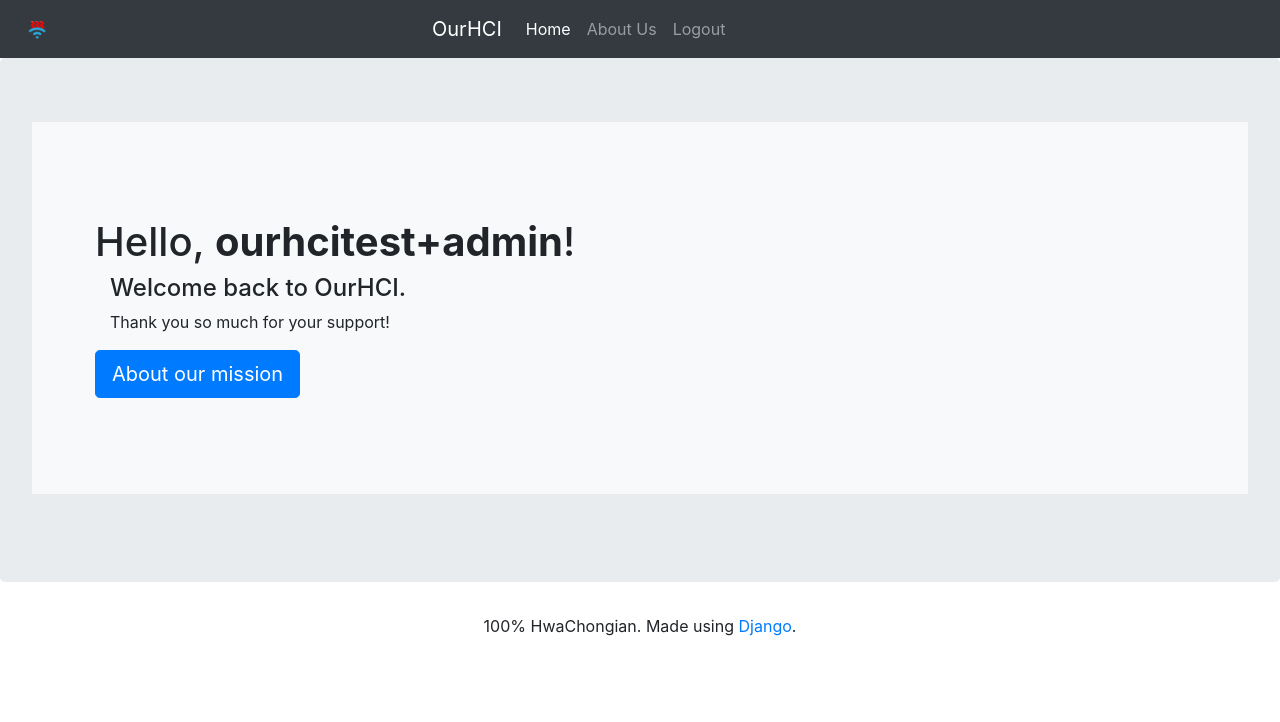
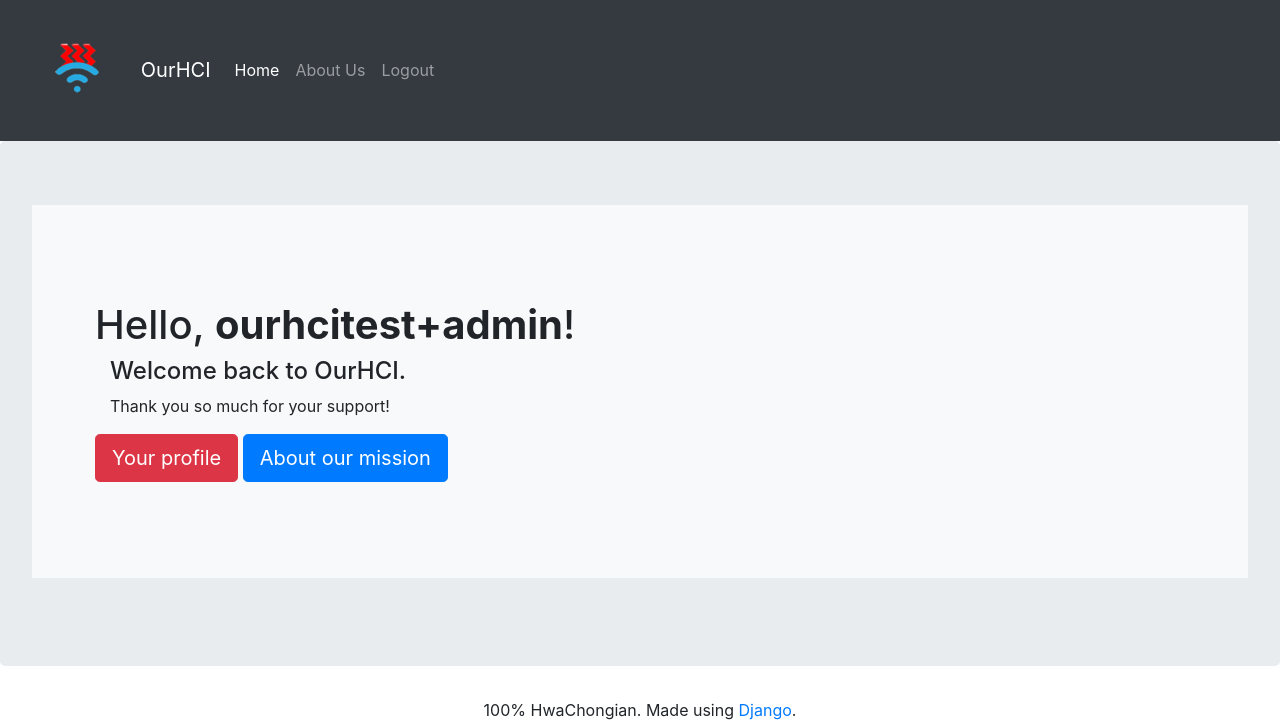
Before and after one commit to lohhaoyuan/hciprojectwork2022, a Django app: page / in a window 1280 px wide. Shown: the top 722 px of the page. Run offline with Django 4.2, Linux system fonts and the light colour scheme; a user stored in the database is signed in; data comes from the database, SQL or seed files in the repository; both versions use the stored data as it was after the commit.

Commit message:
profiles

```diff
--- a/ourhci/ourapp/static/ourapp/styles.css
+++ b/ourhci/ourapp/static/ourapp/styles.css
@@ -11,8 +11,8 @@ body{
 .needspad {
     padding:30px;
 }
-.logo{
-    max-width:10%;
+.imgsmaller{
+    max-width:40%;
     height:auto;
 }
 
--- a/ourhci/ourapp/templates/ourapp/about.html
+++ b/ourhci/ourapp/templates/ourapp/about.html
@@ -13,7 +13,7 @@
             <div aria="hy">
                 <hr>
                 <h2>LOHHAOYUAN </h2>
-                <img id="hachi" src="/static/ourapp/hy.png" alt="haoyuan's dog">
+                <img id="hachi" src="https://lh3.googleusercontent.com/ov-25V7S8UlgOdoWVWKA9D2wlitl1SOf6vAaxJOiec8PXq3DsYWF37HhDLtpmEP77-kpo759ufMs2xLa9XhC=w1642-h1784" alt="haoyuan's dog">
                 <h5><em>Web Development</em></h5>
                 <p>Hi. I do web programming. *smiles awkwardly*</p>
                 <h5>Certification, Awards and other random stuff:</h6>
@@ -29,7 +29,7 @@
                 </ul>
                 <h5>Social links:</h5>
                 <ul>
-                    <li><a href="#">OurHCI Profile</a></li>
+                    <li><a href="{% url 'profile' 'LOHHAOYUAN' %}">OurHCI Profile</a></li>
                     <li><a href="https://github.com/LHY-42">Github</a></li>
                     <li><a href="https://discordapp.com/users/lhy#6212">Discord</a></li>
 
--- a/ourhci/ourapp/templates/ourapp/index.html
+++ b/ourhci/ourapp/templates/ourapp/index.html
@@ -12,11 +12,15 @@
             <h4 class="col-md-8 fs-4">Welcome back to OurHCI.</h4>
             {% if developer == True %}
                 <p class="col-md-8 fs-4">Improve this site 40 hours a day. Now. </p>
-                <a class="btn btn-danger btn-lg" href="admin" role="button">Admin Site</a>
+                <a class="btn btn-secondary btn-lg" href="admin" role="button">Admin Site</a>
+                <br>
+                <br>
             {% else %}
                 <p class="col-md-8 fs-4">Thank you so much for your support!</p>
             {% endif %}
+            <a class="btn btn-danger btn-lg" href="{%url 'profile' user %}" role="button">Your profile</a>
             <a class="btn btn-primary btn-lg" href="{%url 'about' %}" role="button">About our mission</a>
+
             </div>
         </div>
 
--- a/ourhci/ourapp/templates/ourapp/layout.html
+++ b/ourhci/ourapp/templates/ourapp/layout.html
@@ -4,11 +4,12 @@
     <head>
         <title>OurHCI</title>
          <link href="{% static 'ourapp/styles.css' %}" rel="stylesheet">
-         <link rel="stylesheet" href="https://cdn.jsdelivr.net/npm/bootstrap@4.6.1/dist/css/bootstrap.min.css" integrity="sha384-zCbKRCUGaJDkqS1kPbPd7TveP5iyJE0EjAuZQTgFLD2ylzuqKfdKlfG/eSrtxUkn" crossorigin="anonymous">    </head>
+         <link rel="stylesheet" href="https://cdn.jsdelivr.net/npm/bootstrap@4.6.1/dist/css/bootstrap.min.css" integrity="sha384-zCbKRCUGaJDkqS1kPbPd7TveP5iyJE0EjAuZQTgFLD2ylzuqKfdKlfG/eSrtxUkn" crossorigin="anonymous">
+    </head>
     <body id="body">
 
         <nav class="navbar navbar-expand-lg navbar-dark bg-dark">
-            <a href="{%static 'ourapp/ourhci-logo.png'%}"><img id="ourhcilogo" class="logo" src="{%static 'ourapp/ourhci-logo.png'%}" alt="ourhci logo"></a>
+            <img style="max-width:10%;height:auto;" id="ourhcilogo" class="imgsmaller" src="{%static 'ourapp/ourhci-logo.png'%}" alt="ourhci logo">
             <a class="navbar-brand" href="{% url 'index'%}">OurHCI</a>
 
             <button class="navbar-toggler" type="button" data-toggle="collapse" data-target="#navbarSupportedContent" aria-controls="navbarSupportedContent" aria-expanded="false" aria-label="Toggle navigation">
--- a/ourhci/ourapp/urls.py
+++ b/ourhci/ourapp/urls.py
@@ -5,8 +5,9 @@ from . import views
 
 urlpatterns = [
     path("", views.index, name="index"),
-    path("about/", views.about, name="about"),
-    path("login/", views.login_view, name="login"),
-    path("register/", views.register, name="register"),
-    path("logout", views.logout_view, name="logout")
+    path("about", views.about, name="about"),
+    path("login", views.login_view, name="login"),
+    path("register", views.register, name="register"),
+    path("logout", views.logout_view, name="logout"),
+    path("user/<str:username>", views.profile, name="profile")
 ] + static(settings.STATIC_URL, document_root=settings.STATIC_ROOT)
--- a/ourhci/ourapp/views.py
+++ b/ourhci/ourapp/views.py
@@ -45,11 +45,9 @@ def login_view(request):
     else:
         return render(request, "ourapp/login.html")
 
-
 def logout_view(request):
     logout(request)
     return HttpResponseRedirect(reverse("index"))
-
 
 def register(request):
     if request.method == "POST":
@@ -79,3 +77,12 @@ def register(request):
         return HttpResponseRedirect(reverse("index"))
     else:
         return render(request, "ourapp/register.html")
+
+def profile(request, username):
+    if request.method == "POST":
+        pass
+    else:
+        user_data = User.objects.get(username=username)
+        return render(request, "ourapp/profile.html",{
+            "data":user_data
+        })
--- a/ourhci/ourhci/settings.py
+++ b/ourhci/ourhci/settings.py
@@ -23,7 +23,7 @@ BASE_DIR = Path(__file__).resolve().parent.parent
 SECRET_KEY = 'django-insecure-5rkgav702e+(+_8hl164x_@i$^e(^2fus=1*hfp@g_7+606yps'
 
 # SECURITY WARNING: don't run with debug turned on in production!
-DEBUG = False
+DEBUG = True
 
 ALLOWED_HOSTS = [
     '127.0.0.1'
```
Also changed, not shown: ourhci/ourapp/templates/ourapp/404.html (+7 -3 lines), ourhci/ourapp/templates/ourapp/profile.html (added, +26 -0 lines), ourhci/db.sqlite3, ourhci/ourapp/models.py (line endings or trailing spaces), ourhci/ourapp/static/ourapp/ourhci-logo.png, 2 other files.
